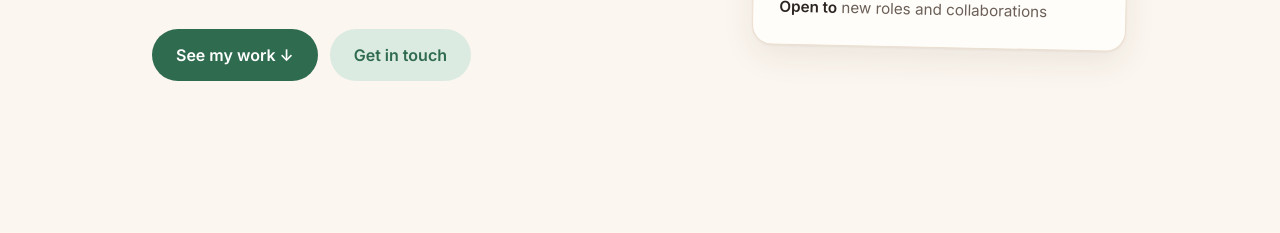
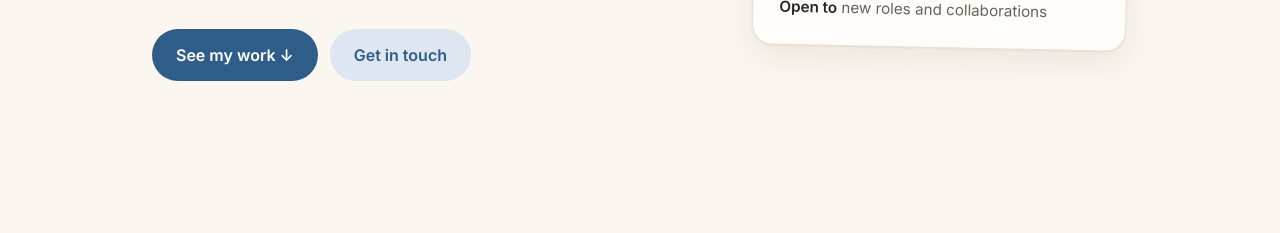
Before and after one commit to skodali31/portfolio_site, a plain HTML site: page index.html in a window 1280 px wide. Shown: the part 415-648 px from the top of the page. Drawn offline with Linux system fonts and the light colour scheme.

Commit message:
Switch accent from forest green to denim blue
Updates the palette, Tether icon, status dot, tab icon and link
preview image.

```diff
--- a/index.html
+++ b/index.html
@@ -5,29 +5,29 @@
   <meta name="viewport" content="width=device-width, initial-scale=1" />
   <title>Sai Kodali — Portfolio</title>
   <meta name="description" content="My Portfolio: software engineer building AI tools, learning products and language tooling." />
-  <link rel="icon" type="image/png" sizes="32x32" href="assets/favicon-32.png" />
-  <link rel="icon" type="image/png" sizes="192x192" href="assets/icon-192.png" />
-  <link rel="apple-touch-icon" href="assets/apple-touch-icon.png" />
-  <meta name="theme-color" content="#2f6b4f" />
+  <link rel="icon" type="image/png" sizes="32x32" href="assets/favicon-32.png?v=2" />
+  <link rel="icon" type="image/png" sizes="192x192" href="assets/icon-192.png?v=2" />
+  <link rel="apple-touch-icon" href="assets/apple-touch-icon.png?v=2" />
+  <meta name="theme-color" content="#2f5d8a" />
 
   <!-- Link preview (LinkedIn, iMessage, Slack, X, etc.) -->
   <meta property="og:type" content="website" />
   <meta property="og:url" content="https://skodali31.github.io/portfolio_site/" />
   <meta property="og:title" content="Sai Kodali — Portfolio" />
   <meta property="og:description" content="University of Michigan student building AI systems, learning tools, and the occasional chess engine." />
-  <meta property="og:image" content="https://skodali31.github.io/portfolio_site/assets/og-image.png" />
+  <meta property="og:image" content="https://skodali31.github.io/portfolio_site/assets/og-image.png?v=2" />
   <meta property="og:image:width" content="1200" />
   <meta property="og:image:height" content="630" />
   <meta property="og:image:alt" content="Sai Kodali — portfolio" />
   <meta name="twitter:card" content="summary_large_image" />
   <meta name="twitter:title" content="Sai Kodali — Portfolio" />
   <meta name="twitter:description" content="University of Michigan student building AI systems, learning tools, and the occasional chess engine." />
-  <meta name="twitter:image" content="https://skodali31.github.io/portfolio_site/assets/og-image.png" />
+  <meta name="twitter:image" content="https://skodali31.github.io/portfolio_site/assets/og-image.png?v=2" />
 
   <link rel="preconnect" href="https://fonts.googleapis.com" />
   <link rel="preconnect" href="https://fonts.gstatic.com" crossorigin />
   <link href="https://fonts.googleapis.com/css2?family=Fraunces:ital,opsz,wght@0,9..144,500;0,9..144,600;1,9..144,500&family=Inter:wght@400;500;600&display=swap" rel="stylesheet" />
-  <link rel="stylesheet" href="styles.css?v=7" />
+  <link rel="stylesheet" href="styles.css?v=8" />
   <script>
     // Apply saved theme before paint to avoid a flash
     try {
@@ -136,7 +136,7 @@
         </article>
 
         <article class="project tint-sage">
-          <div class="project-art logo-art tether-art" aria-hidden="true"><svg viewBox="0 0 32 32"><rect width="32" height="32" rx="8" fill="#2f6b4f"/><g stroke="#fff" stroke-width="1.5" stroke-linecap="round" opacity=".6"><line x1="16" y1="10" x2="8.5" y2="22"/><line x1="16" y1="10" x2="16" y2="22"/><line x1="16" y1="10" x2="23.5" y2="22"/></g><circle cx="16" cy="9.5" r="3.4" fill="#fff"/><circle cx="8.5" cy="22.5" r="2.6" fill="#fff" fill-opacity=".55"/><circle cx="16" cy="22.5" r="2.6" fill="#fff" fill-opacity=".55"/><circle cx="23.5" cy="22.5" r="2.6" fill="#fff"/></svg></div>
+          <div class="project-art logo-art tether-art" aria-hidden="true"><svg viewBox="0 0 32 32"><rect width="32" height="32" rx="8" fill="#2c4a7a"/><g stroke="#fff" stroke-width="1.5" stroke-linecap="round" opacity=".6"><line x1="16" y1="10" x2="8.5" y2="22"/><line x1="16" y1="10" x2="16" y2="22"/><line x1="16" y1="10" x2="23.5" y2="22"/></g><circle cx="16" cy="9.5" r="3.4" fill="#fff"/><circle cx="8.5" cy="22.5" r="2.6" fill="#fff" fill-opacity=".55"/><circle cx="16" cy="22.5" r="2.6" fill="#fff" fill-opacity=".55"/><circle cx="23.5" cy="22.5" r="2.6" fill="#fff"/></svg></div>
           <div class="project-body">
             <h3>Tether</h3>
             <p>Multi-agent orchestration with Claude. A supervisor plans the work, specialist agents use tools, and a reviewer agent checks the results. It has long-term memory, human-in-the-loop review, and full tracing and replay.</p>
--- a/styles.css
+++ b/styles.css
@@ -1,17 +1,17 @@
 /* ---------- Theme tokens ----------
-   Warm "paper and forest green" palette. Change --accent to re-theme. */
+   Warm "paper and denim blue" palette. Change --accent to re-theme. */
 :root {
   --bg: #fbf6ef;
   --surface: #fffdf9;
   --text: #2b2420;
   --muted: #6b5f57;
   --border: #ecdfd0;
-  --accent: #2f6b4f;          /* forest green: links, buttons */
-  --accent-hover: #24563f;
-  --accent-soft: #dcebe1;
+  --accent: #2f5d8a;          /* denim blue: links, buttons */
+  --accent-hover: #244b72;
+  --accent-soft: #dde6f1;
   --on-accent: #ffffff;
   --sky: #dfe7f1;
-  --sage: #e2ecd9;
+  --sage: #e4e5f5;
   --butter: #faeec4;
   --art-ink: #2b2420;
   --shadow: 0 1px 2px rgba(70, 40, 20, .05), 0 12px 32px rgba(70, 40, 20, .08);
@@ -26,12 +26,12 @@
     --text: #f4ece3;
     --muted: #b8aa9c;
     --border: #3a322b;
-    --accent: #8fd1ad;
-    --accent-hover: #aee0c3;
-    --accent-soft: #22332a;
+    --accent: #8fb6e2;
+    --accent-hover: #aecaeb;
+    --accent-soft: #212c3a;
     --on-accent: #1c1815;
     --sky: #252c36;
-    --sage: #283024;
+    --sage: #282a3c;
     --butter: #373020;
     --art-ink: #f4ece3;
     --shadow: 0 12px 32px rgba(0, 0, 0, .35);
@@ -43,12 +43,12 @@
   --text: #f4ece3;
   --muted: #b8aa9c;
   --border: #3a322b;
-  --accent: #8fd1ad;
-  --accent-hover: #aee0c3;
-  --accent-soft: #22332a;
+  --accent: #8fb6e2;
+  --accent-hover: #aecaeb;
+  --accent-soft: #212c3a;
   --on-accent: #1c1815;
   --sky: #252c36;
-  --sage: #283024;
+  --sage: #282a3c;
   --butter: #373020;
   --art-ink: #f4ece3;
   --shadow: 0 12px 32px rgba(0, 0, 0, .35);
@@ -146,7 +146,7 @@ em { font-family: var(--serif); font-style: italic; }
   padding: 24px 26px; box-shadow: var(--shadow); transform: rotate(1.2deg);
 }
 .now-label { margin: 0 0 12px; font-size: .8rem; font-weight: 600; letter-spacing: .08em; text-transform: uppercase; color: var(--muted); display: flex; align-items: center; gap: 8px; }
-.dot { width: 8px; height: 8px; border-radius: 50%; background: #4caf6e; box-shadow: 0 0 0 4px rgba(76,175,110,.18); }
+.dot { width: 8px; height: 8px; border-radius: 50%; background: var(--accent); box-shadow: 0 0 0 4px var(--accent-soft); }
 .now ul { list-style: none; margin: 0; padding: 0; display: grid; gap: 12px; }
 .now li { color: var(--muted); font-size: .95rem; }
 .now strong { color: var(--text); font-weight: 600; }
@@ -295,5 +295,5 @@ em { font-family: var(--serif); font-style: italic; }
 
 /* Project logo in place of a letter (Patternly's own mark) */
 .project-art.logo-art svg { width: 84px; height: 84px; filter: drop-shadow(0 6px 14px rgba(47, 91, 234, .25)); }
-.project-art.tether-art svg { filter: drop-shadow(0 6px 14px rgba(47, 107, 79, .25)); }
+.project-art.tether-art svg { filter: drop-shadow(0 6px 14px rgba(44, 74, 122, .25)); }
 .project-art.tempo-art svg { filter: drop-shadow(0 6px 14px rgba(143, 114, 32, .25)); }
```
Also changed, not shown: assets/apple-touch-icon.png, assets/favicon-32.png, assets/icon-192.png, assets/og-image.png.
